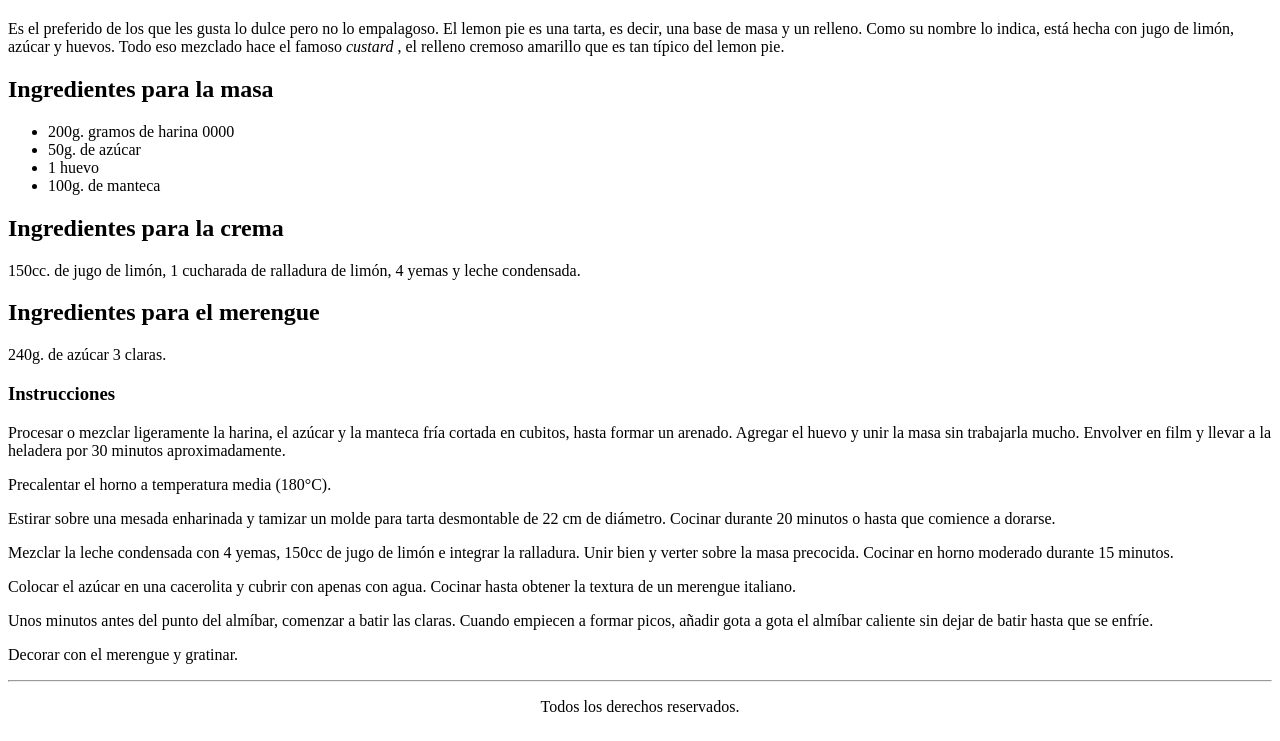
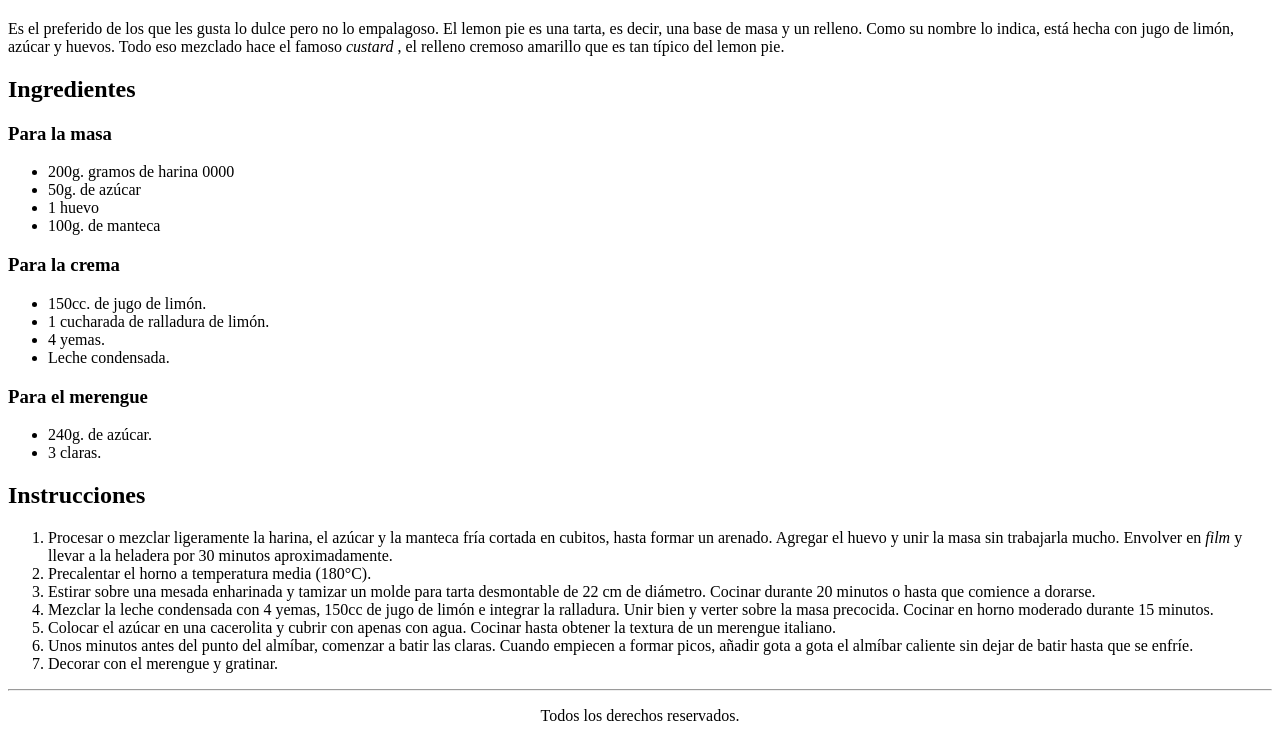
Before and after one commit to silviss-m/Clase-3, a plain HTML site: page index.html in a window 1280 px wide. Shown: the part 96-837 px from the top of the page. Drawn offline with Linux system fonts and the light colour scheme.

Commit message:
changing h2 and adding h3

```diff
--- a/index.html
+++ b/index.html
@@ -23,8 +23,10 @@
 
     <main>
       <h2>
-        <strong> Ingredientes para la masa </strong>
+        <strong> Ingredientes </strong>
       </h2>
+
+      <h3>Para la masa</h3>
 
       <ul>
         <li>200g. gramos de harina 0000</li>
@@ -33,57 +35,65 @@
         <li>100g. de manteca</li>
       </ul>
 
-      <h2>
-        <strong> Ingredientes para la crema </strong>
-      </h2>
+      <h3>
+        <strong> Para la crema </strong>
+      </h3>
 
-      <p>
-        150cc. de jugo de limón, 1 cucharada de ralladura de limón, 4 yemas y
-        leche condensada.
-      </p>
+      <ul>
+        <li>150cc. de jugo de limón.</li>
+        <li>1 cucharada de ralladura de limón.</li>
+        <li>4 yemas.</li>
+        <li>Leche condensada.</li>
+      </ul>
 
-      <h2>
-        <strong> Ingredientes para el merengue </strong>
-      </h2>
+      <h3>
+        <strong> Para el merengue </strong>
+      </h3>
 
-      <p>240g. de azúcar 3 claras.</p>
+      <ul>
+        <li>240g. de azúcar.</li>
+        <li>3 claras.</li>
+      </ul>
 
-      <h3><strong> Instrucciones </strong></h3>
+      <h2><strong> Instrucciones </strong></h2>
 
-      <p>
+      <ol>
+        <li>
           Procesar o mezclar ligeramente la harina, el azúcar y la manteca fría
-        cortada en cubitos, hasta formar un arenado. Agregar el huevo y unir la
-        masa sin trabajarla mucho. Envolver en film y llevar a la heladera por
-        30 minutos aproximadamente.
-      </p>
+          cortada en cubitos, hasta formar un arenado. Agregar el huevo y unir
+          la masa sin trabajarla mucho. Envolver en <em> film </em> y llevar a
+          la heladera por 30 minutos aproximadamente.
+        </li>
 
-      <p>Precalentar el horno a temperatura media (180°C).</p>
+        <li>Precalentar el horno a temperatura media (180°C).</li>
 
-      <p>
+        <li>
           Estirar sobre una mesada enharinada y tamizar un molde para tarta
-        desmontable de 22 cm de diámetro. Cocinar durante 20 minutos o hasta que
-        comience a dorarse.
-      </p>
+          desmontable de 22 cm de diámetro. Cocinar durante 20 minutos o hasta
+          que comience a dorarse.
+        </li>
 
-      <p>
+        <li>
           Mezclar la leche condensada con 4 yemas, 150cc de jugo de limón e
           integrar la ralladura. Unir bien y verter sobre la masa precocida.
           Cocinar en horno moderado durante 15 minutos.
-      </p>
+        </li>
 
-      <p>
+        <li>
           Colocar el azúcar en una cacerolita y cubrir con apenas con agua.
           Cocinar hasta obtener la textura de un merengue italiano.
-      </p>
+        </li>
 
-      <p>
+        <li>
           Unos minutos antes del punto del almíbar, comenzar a batir las claras.
           Cuando empiecen a formar picos, añadir gota a gota el almíbar caliente
           sin dejar de batir hasta que se enfríe.
-      </p>
+        </li>
 
-      <p>Decorar con el merengue y gratinar.</p>
+        <li>Decorar con el merengue y gratinar.</li>
+      </ol>
     </main>
+
     <footer>
       <hr />
       <p align="center">Todos los derechos reservados.</p>
```
Also changed, not shown: css/style.css (added). Lines whose indentation alone changed are shown as unchanged.
